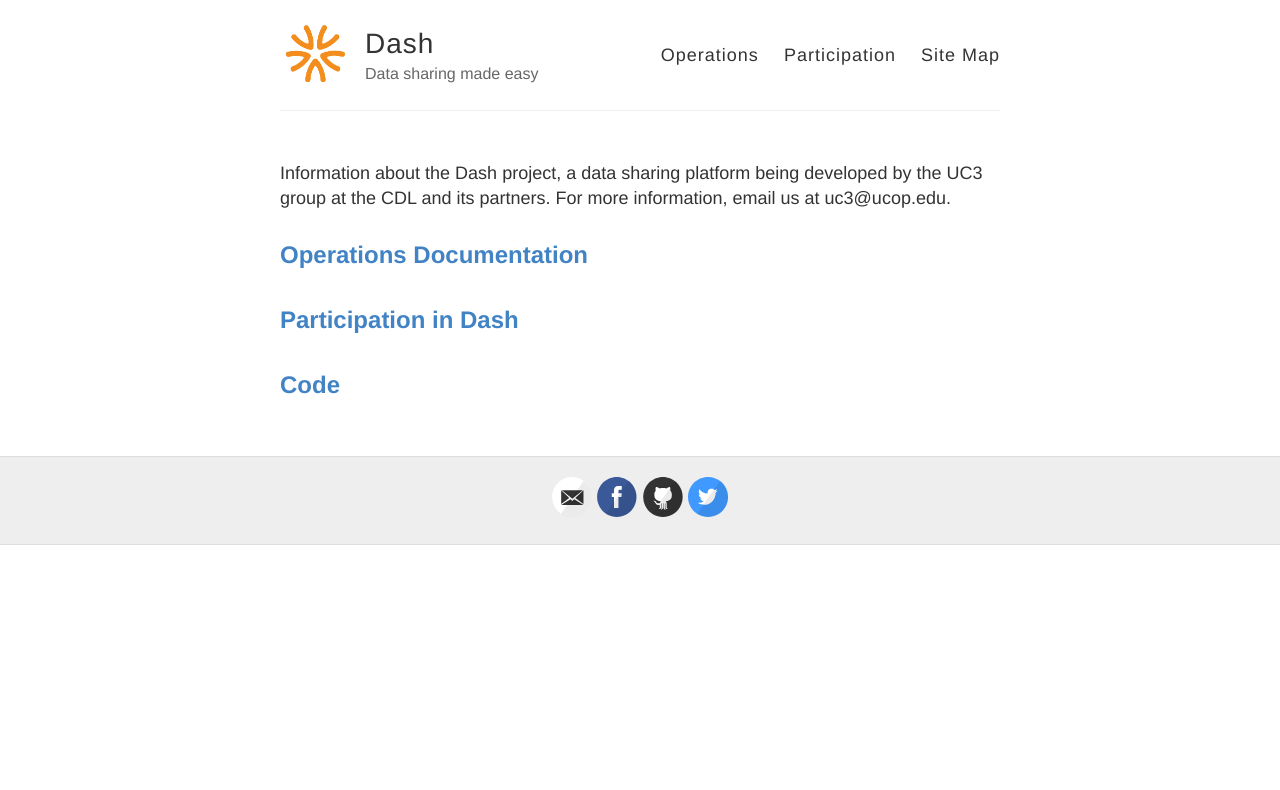
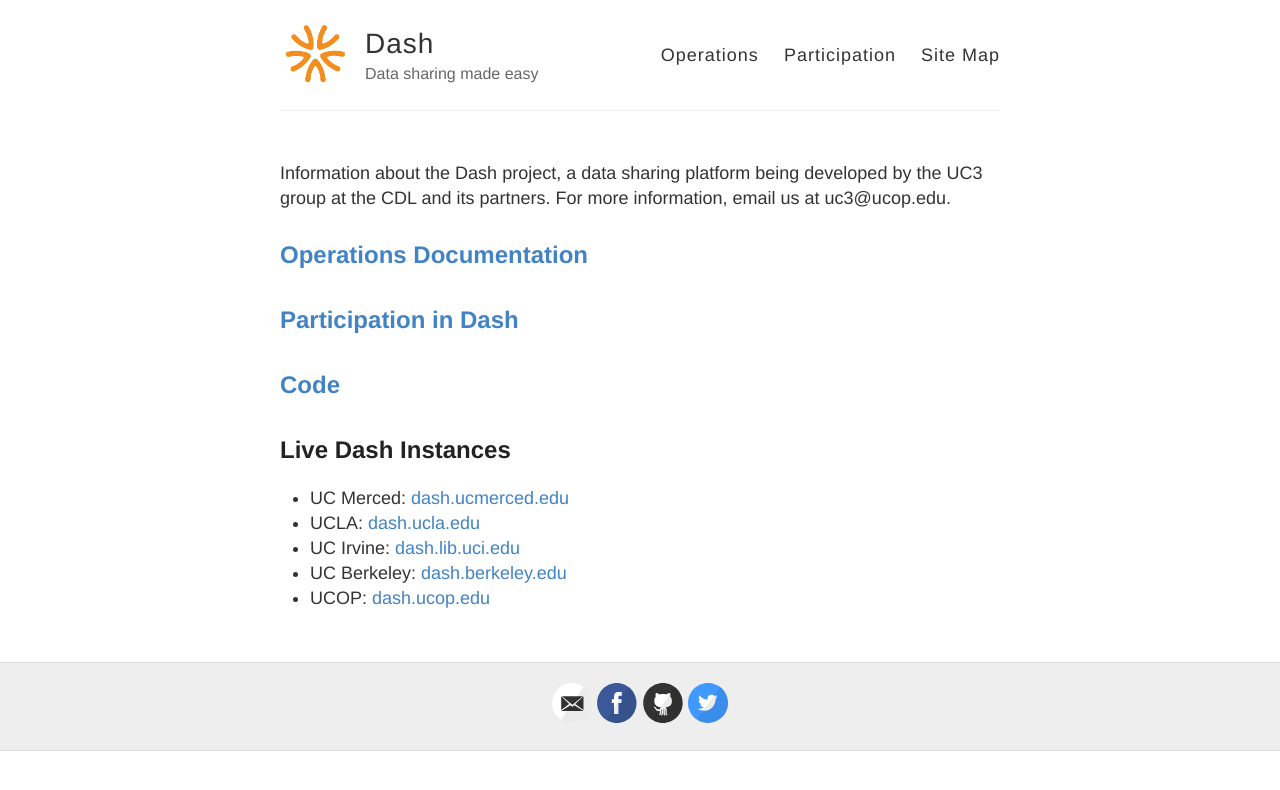
Before and after one commit to CDLUC3/dash, a Jekyll site: the page built from index.html, in a window 1280 px wide. Shown: the top 790 px of the page. Built offline with Jekyll 4.4.1, drawn with Linux system fonts in a browser that asks for light colours.

Commit message:
adding links to Live dash instances

```diff
--- a/index.html
+++ b/index.html
@@ -26,3 +26,12 @@
 
 
 <h2><a href="http://cdluc3.github.io/dash/code-repositories">Code</a></h2>
+
+<h2>Live Dash Instances</h2>
+<ul>
+  <li>UC Merced: <a href="http://dash.ucmerced.edu">dash.ucmerced.edu</a></li>
+  <li>UCLA: <a href="http://dash.ucla.edu">dash.ucla.edu</a></li>
+  <li>UC Irvine: <a href="http://dash.lib.uci.edu">dash.lib.uci.edu</a></li>
+  <li>UC Berkeley: <a href="http://dash.berkeley.edu">dash.berkeley.edu</a></li>
+  <li>UCOP: <a href="http://dash.ucop.edu">dash.ucop.edu</a></li>
+</ul>
```
